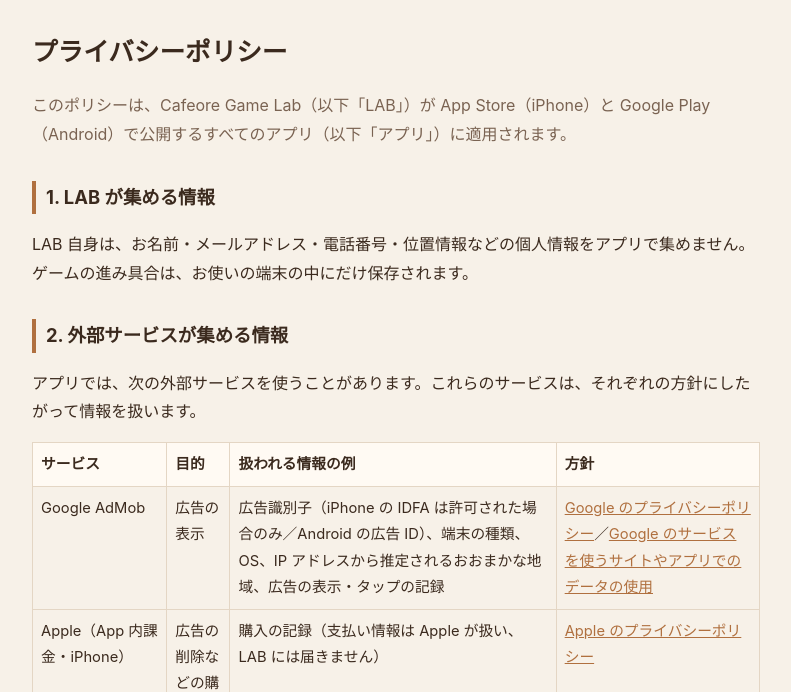
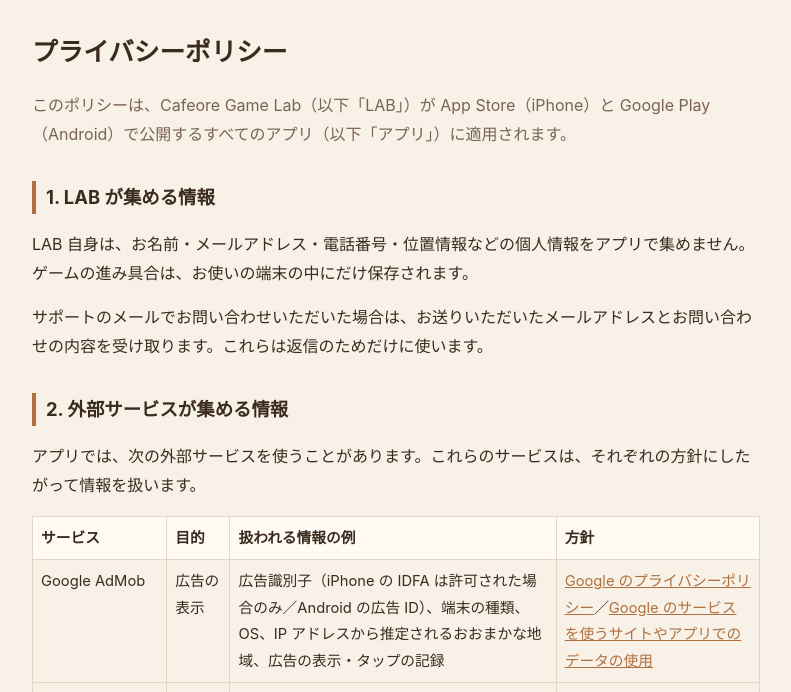
Before and after one commit to cafeore-gamelab/cafeore-gamelab.github.io, a plain HTML site: page privacy/index.html in a window 1280 px wide. Shown: the part 104-796 px from the top of the page, without its empty margins (244-1035 px from the left). Drawn offline with Linux system fonts and the light colour scheme.

Commit message:
プライバシーポリシーに、問い合わせメールのアドレスは返信のためだけに使うと追記
Co-Authored-By: Claude Opus 5.5 <noreply@anthropic.com>
Claude-Session: https://claude.ai/code/session_01ESzdnSWtH4Zwj8qxQE1PiE

```diff
--- a/privacy/index.html
+++ b/privacy/index.html
@@ -19,6 +19,7 @@
 
 <h2>1. LAB が集める情報</h2>
 <p>LAB 自身は、お名前・メールアドレス・電話番号・位置情報などの個人情報をアプリで集めません。ゲームの進み具合は、お使いの端末の中にだけ保存されます。</p>
+<p>サポートのメールでお問い合わせいただいた場合は、お送りいただいたメールアドレスとお問い合わせの内容を受け取ります。これらは返信のためだけに使います。</p>
 
 <h2>2. 外部サービスが集める情報</h2>
 <p>アプリでは、次の外部サービスを使うことがあります。これらのサービスは、それぞれの方針にしたがって情報を扱います。</p>
```
Also changed, not shown: 1 other file.
